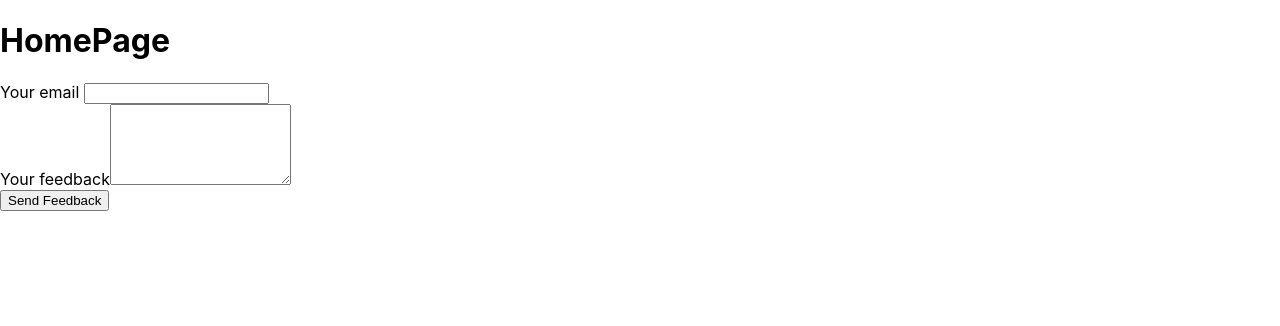
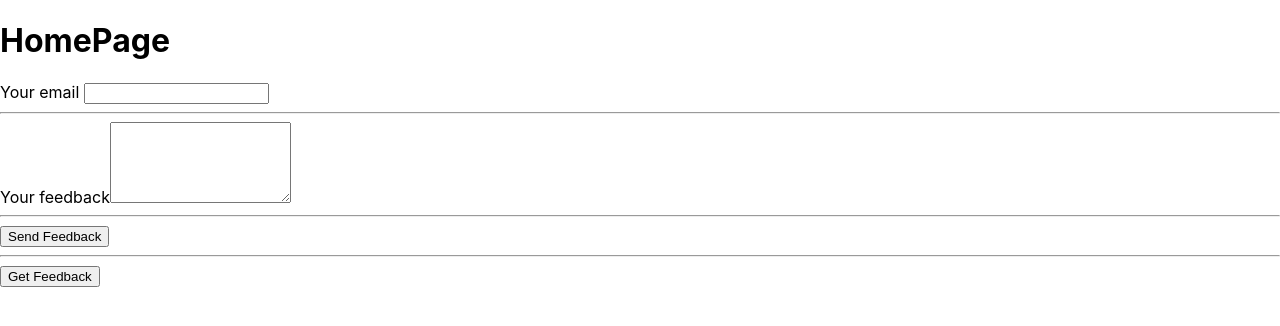
Before and after one commit to AbBiz101/nextJSAPI, a Next.js app: page / in a window 1280 px wide. Shown: the top 326 px of the page. Built offline with nearby package versions, Linux system fonts and the light colour scheme.

Commit message:
Update index.js

```diff
--- a/pages/index.js
+++ b/pages/index.js
@@ -1,6 +1,7 @@
-import { useRef } from 'react';
+import { useRef, useState } from 'react';
 
 export default function Home() {
+	const [feedbacks, setFeedbacks] = useState();
 	const emailRef = useRef();
 	const feedbackRef = useRef();
 
@@ -16,7 +17,18 @@ export default function Home() {
 			method: 'POST',
 			body: JSON.stringify(enteredBody),
 			headers: { 'Content-Type': 'application/json' },
-		}).then(res=>res.json()).then(data=>console.log(data))
+		})
+			.then((res) => res.json())
+			.then((data) => console.log(data));
+	}
+
+	function getFeedback() {
+		fetch('api/feedback')
+			.then((res) => res.json())
+			.then((data) => {
+				console.log(data);
+				setFeedbacks(data.feedback);
+			});
 	}
 
 	return (
@@ -27,13 +39,25 @@ export default function Home() {
 					<label htmlFor="email">Your email </label>
 					<input type="email" ref={emailRef} id="email" />
 				</div>
-
+				<hr />
 				<div>
 					<label htmlFor="feedback">Your feedback</label>
 					<textarea rows="5" ref={feedbackRef} id="feedback" />
 				</div>
+				<hr />
 				<button>Send Feedback </button>
 			</form>
+			<hr />
+			<button onClick={getFeedback}>Get Feedback </button>
+			<ul>
+				{feedbacks &&
+					feedbacks.map((i) => (
+						<li key={i.id}>
+							<p>{i.feedback}</p>
+							<p>{i.email}</p>
+						</li>
+					))}
+			</ul>
 		</div>
 	);
 }
```
